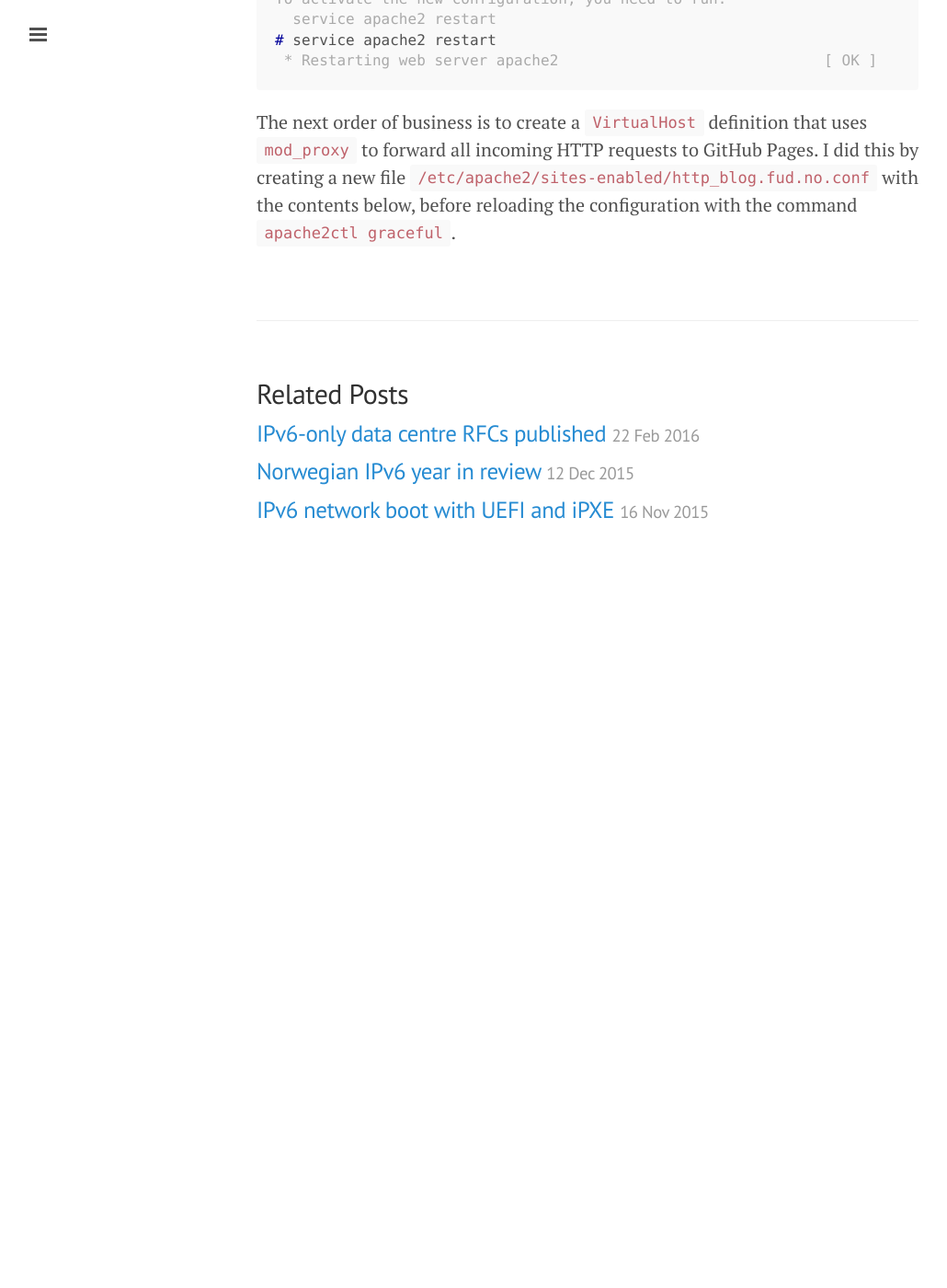
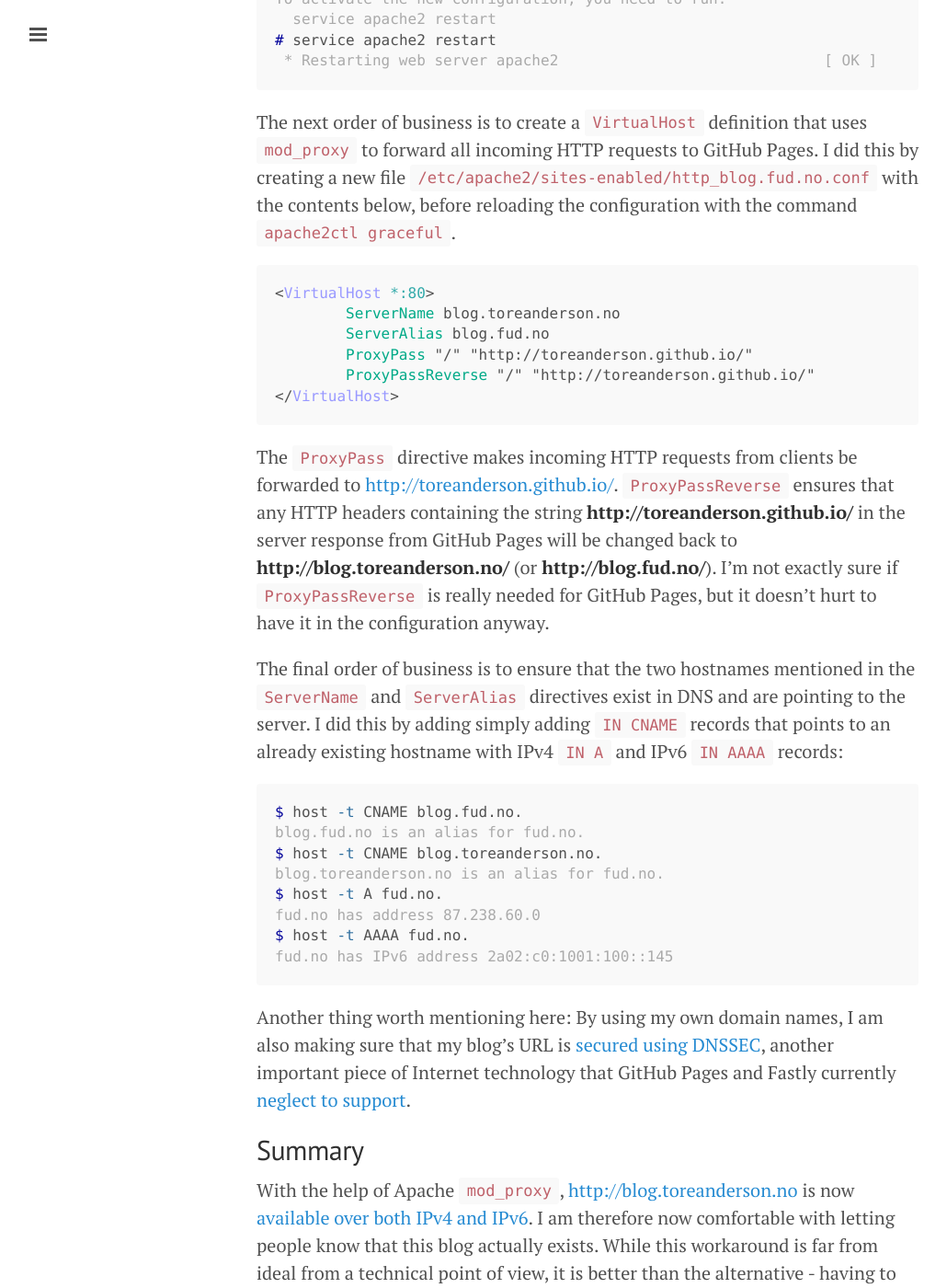
Before and after one commit to toreanderson/toreanderson.github.io, a Jekyll site: the page built from _posts/2015-09-07-working-around-github-pages-and-fastlys-missing-ipv6-support-using-apache-mod_proxy.markdown, in a window 1280 px wide and 1400 px high, scrolled down 1466 px. Shown: the whole window at 92% size, without its empty margins (1-1031 px from the left). Built offline with Jekyll 4.4.1, drawn with Linux system fonts in a browser that asks for light colours; before the commit the page ends 2096 px from its top, so only the background shows below that; some of the changed text lies outside the part shown.

`````diff
--- a/_posts/2015-09-07-working-around-github-pages-and-fastlys-missing-ipv6-support-using-apache-mod_proxy.markdown
+++ b/_posts/2015-09-07-working-around-github-pages-and-fastlys-missing-ipv6-support-using-apache-mod_proxy.markdown
@@ -1,6 +1,6 @@
 ---
 published: true
-title: "Working around GitHub Pages and Fastly's missing IPv6 support using Apache mod_proxy"
+title: Working around GitHub Pages and Fastly's missing IPv6 support using Apache mod_proxy
 layout: post
 ---
 ## The problem
@@ -64,3 +64,55 @@
 by creating a new file `/etc/apache2/sites-enabled/http_blog.fud.no.conf` with
 the contents below, before reloading the configuration with the command
 `apache2ctl graceful`.
+
+````apache
+<VirtualHost *:80>
+	ServerName blog.toreanderson.no
+	ServerAlias blog.fud.no
+	ProxyPass "/" "http://toreanderson.github.io/"
+	ProxyPassReverse "/" "http://toreanderson.github.io/"
+</VirtualHost>
+````
+
+The `ProxyPass` directive makes incoming HTTP requests from clients be
+forwarded to [http://toreanderson.github.io/](http://toreanderson.github.io/).
+`ProxyPassReverse` ensures that any HTTP headers containing the string
+**http://toreanderson.github.io/** in the server response from GitHub Pages
+will be changed back to **http://blog.toreanderson.no/** (or
+**http://blog.fud.no/**). I'm not exactly sure if `ProxyPassReverse` is really
+needed for GitHub Pages, but it doesn't hurt to have it in the configuration
+anyway.
+
+The final order of business is to ensure that the two hostnames mentioned in
+the `ServerName` and `ServerAlias` directives exist in DNS and are pointing to
+the server. I did this by adding simply adding `IN CNAME` records that points
+to an already existing hostname with IPv4 `IN A` and IPv6 `IN AAAA` records:
+
+````console
+$ host -t CNAME blog.fud.no.
+blog.fud.no is an alias for fud.no.
+$ host -t CNAME blog.toreanderson.no.
+blog.toreanderson.no is an alias for fud.no.
+$ host -t A fud.no.
+fud.no has address 87.238.60.0
+$ host -t AAAA fud.no.
+fud.no has IPv6 address 2a02:c0:1001:100::145
+````
+
+Another thing worth mentioning here: By using my own domain names, I am also
+making sure that my blog's URL is [secured using
+DNSSEC](http://dnssec-debugger.verisignlabs.com/blog.toreanderson.no), another
+important piece of Internet technology that GitHub Pages and Fastly currently
+[neglect to
+support](http://dnssec-debugger.verisignlabs.com/toreanderson.github.io).
+
+## Summary
+
+With the help of Apache `mod_proxy`,
+[http://blog.toreanderson.no](http://blog.toreanderson.no) is now [available
+over both IPv4 and
+IPv6](http://validador.ipv6.br/index.php?site=blog.toreanderson.no&lang=en). I
+am therefore now comfortable with letting people know that this blog actually
+exists. While this workaround is far from ideal from a technical point of view,
+it is better than the alternative - having to wait an indeterminate amount of
+time for Fastly to get around to dual-stacking their CDN.
`````
